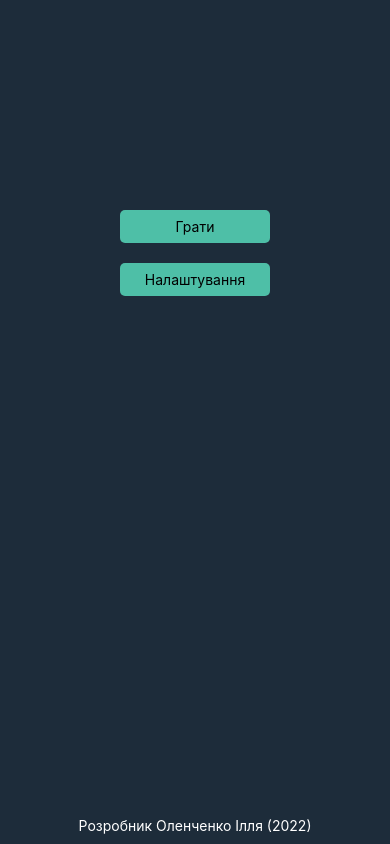
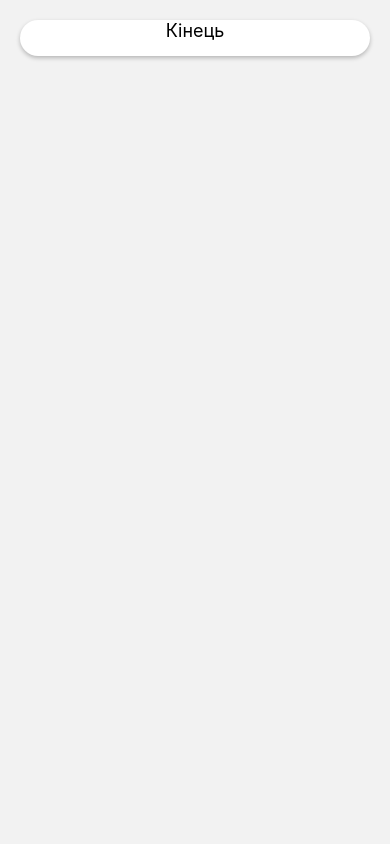
Before and after one commit to Ilya-Olenchenko/RestoreWord, a React Native app: screen /Final in a window 390 px wide. Built offline with nearby package versions, Linux system fonts and the light colour scheme.

Commit message:
timer test

```diff
--- a/package.json
+++ b/package.json
@@ -18,7 +18,8 @@
     "expo-splash-screen": "~0.16.2",
     "expo-status-bar": "~1.4.0",
     "react": "18.0.0",
-    "react-native": "0.69.6"
+    "react-native": "0.69.6",
+    "react-native-stopwatch-timer": "^0.0.21"
   },
   "devDependencies": {
     "@babel/core": "^7.12.9"
--- /dev/null
+++ b/pages/Final.js
@@ -0,0 +1,43 @@
+import React, { useState, useEffect } from 'react';
+import { Text, View, StatusBar, SafeAreaView, TouchableOpacity, StyleSheet } from 'react-native'
+
+
+export default function Final() {
+
+    return (
+        <SafeAreaView style={styles.modalView}>
+
+            <View>
+                <Text style={styles.modalText}>Кінець</Text>
+            </View>
+            <StatusBar
+                animated={true}
+                barStyle={'light-content'}
+                backgroundColor="#17153C"
+            />
+        </SafeAreaView>
+    );
+}
+
+const styles = StyleSheet.create({
+    modalView: {
+        margin: 20,
+        backgroundColor: "white",
+        borderRadius: 20,
+        padding: 35,
+        alignItems: "center",
+        shadowColor: "#000",
+        shadowOffset: {
+            width: 0,
+            height: 2
+        },
+        shadowOpacity: 0.25,
+        shadowRadius: 4,
+        elevation: 5
+    },
+
+    modalText: {
+        marginBottom: 15,
+        fontSize: 18,
+    }
+})
--- a/pages/Game.js
+++ b/pages/Game.js
@@ -1,10 +1,11 @@
 import React, { useState, useEffect } from 'react';
-import { Text, View, StatusBar, SafeAreaView, TouchableOpacity, FlatList } from 'react-native'
+import { Text, View, StatusBar, SafeAreaView, TouchableOpacity, TouchableHighlight, FlatList } from 'react-native'
 import AsyncStorage from '@react-native-async-storage/async-storage'
+import { Stopwatch, Timer } from 'react-native-stopwatch-timer';
 import { useNavigation } from '@react-navigation/core'
 import { styles } from '../styles/game'
 
-let number = 0
+let number = 9
 
 const WORDS0 = [
     {
@@ -115,6 +116,9 @@ const WORDS1 = [
 export default function Game() {
     const navigation = useNavigation()
     const [level, setLevel] = useState('');
+    const [isTimerStart, setIsTimerStart] = useState(false);
+    const [resetTimer, setResetTimer] = useState(false);
+    const [timerDuration, setTimerDuration] = useState(60000);
     const [words, setWords] = useState([]);
     const [randomwords, setRandomWords] = useState([]);
     const [buttonstart, setButtonStart] = useState('flex');
@@ -289,6 +293,36 @@ export default function Game() {
         navigation.replace('Main')
     }
 
+    function final() {
+        navigation.replace('Final', number)
+    }
+
+
+    const Time = () => {
+        return (
+            <Timer
+                totalDuration={timerDuration}
+                secs
+                //msecs
+                //Час Тривалість
+                start={isTimerStart}
+                //To start
+                reset={resetTimer}
+                //Для скидання
+                //options={options}
+                //варіанти укладання
+                handleFinish={() => {
+                    setSafeAreaView('none')
+                    final()
+                }}
+            //може викликати функцію після закінчення часу
+            // getTime={(time) => {
+            //     console.log(time);
+            // }}
+            />
+        )
+    }
+
     useEffect(() => {
         load();
     }, []);
@@ -296,18 +330,34 @@ export default function Game() {
     return (
         <SafeAreaView style={styles.container}>
             <View style={styles.container1}>
+
                 <View style={styles.backwordnumber}>
                     <Text>Вгадано слів: {number} з 10</Text>
                 </View>
+
+                <Time />
+
+                <TouchableHighlight
+                    onPress={() => {
+                        setIsTimerStart(false);
+                        setResetTimer(true);
+                    }}>
+                    <Text>RESET</Text>
+                </TouchableHighlight>
             </View>
 
             <View style={styles.container2}>
                 <View style={{ display: finalwindow }}>
-                    <Text>Ти пройшов гру!</Text>
+                    <Text>Вгадано всі слова!</Text>
                 </View>
+
                 <View style={{ display: safeareaview }}>
                     <TouchableOpacity style={[{ display: buttonstart }, styles.startButton]}
-                        onPress={() => putNullWords()}>
+                        onPress={() => {
+                            setIsTimerStart(!isTimerStart)
+                            setResetTimer(false)
+                            putNullWords()
+                        }}>
                         <Text style={styles.backText}>Старт</Text>
                     </TouchableOpacity>
 
--- a/pages/navigation.js
+++ b/pages/navigation.js
@@ -4,6 +4,7 @@ import React from 'react'
 import Main from './Main'
 import Game from './Game'
 import Settings from './Settings'
+import Final from './Final'
 
 import { createStackNavigator } from '@react-navigation/stack'
 import { NavigationContainer } from '@react-navigation/native'
@@ -28,6 +29,11 @@ export default function Navigate() {
                 component={Settings}
                 options={{ headerShown: false }}
             />
+            <Stack.Screen
+                name="Final"
+                component={Final}
+                options={{ headerShown: false }}
+            />
         </Stack.Navigator>
     </NavigationContainer>;
 }
```
Also changed, not shown: 1 other file (tests, documents, lock files or other folders).
